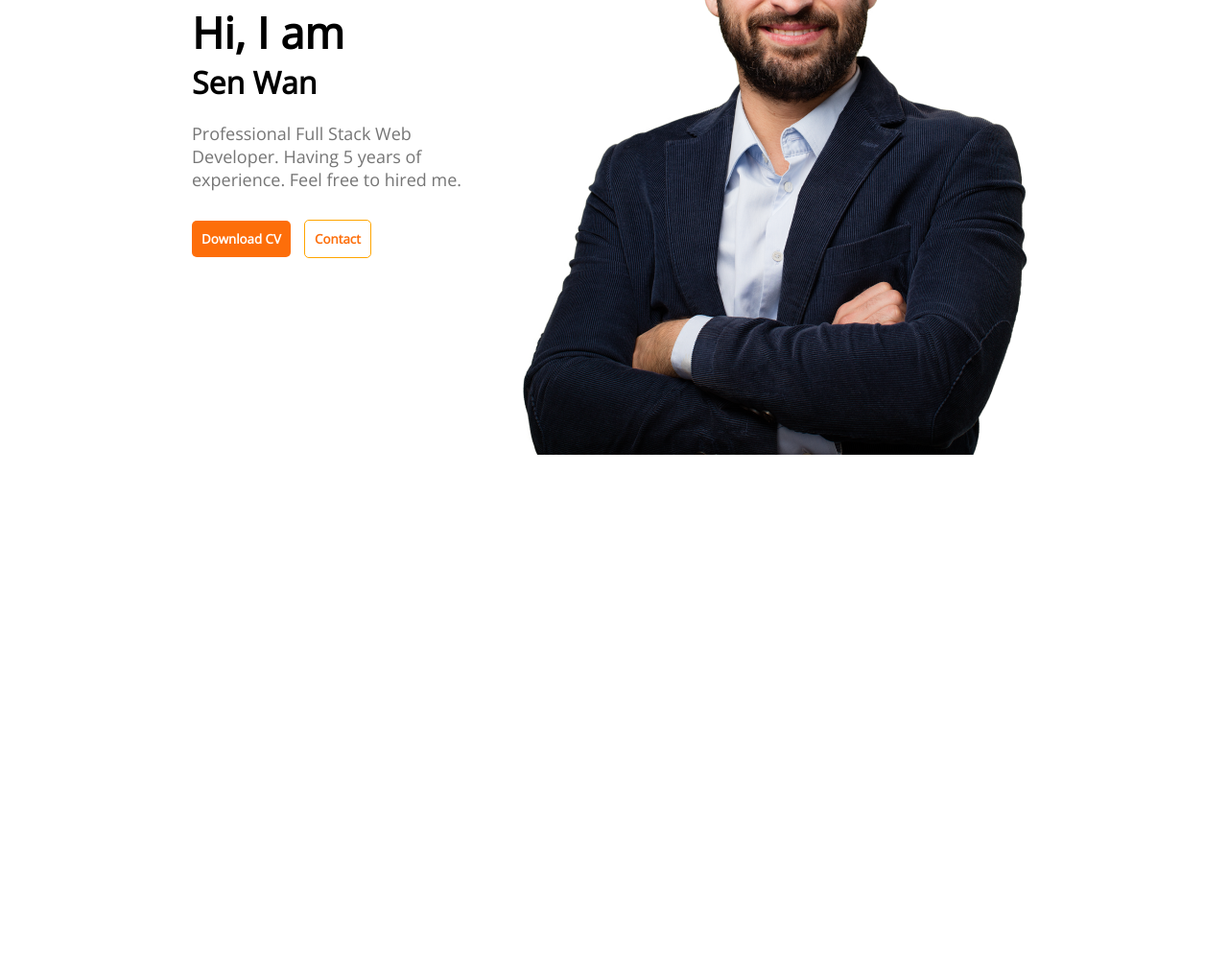
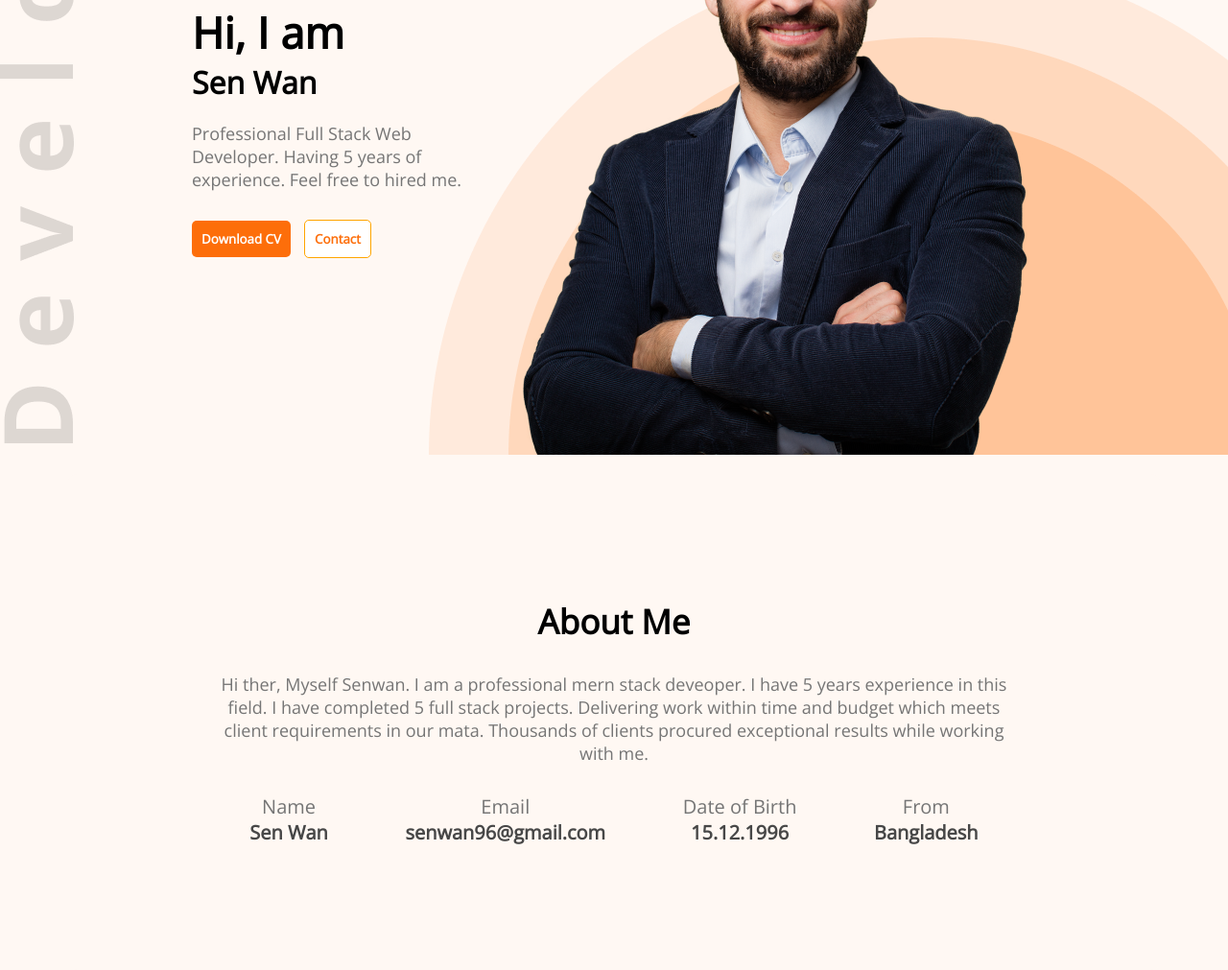
Before and after one commit to SenWan/developer-portfolio, a plain HTML site: page index.html in a window 1280 px wide. Shown: the part 363-1374 px from the top of the page at 96% size. Before the commit the page ends 837 px from the top, so only its background shows below. Drawn offline with nearby package versions, Linux system fonts and the light colour scheme.

Commit message:
about me section completed

```diff
--- a/index.html
+++ b/index.html
@@ -11,7 +11,7 @@
     <title>Developer Portfolio</title>
 </head>
 <body>
-    <header>
+    <header class="header">
         <nav>
             <h2 class="nav-title">SEN<span class="text-primary">WAN</span></h2>
             <ul>
@@ -32,5 +32,31 @@
             <img src="images/hardy.png" alt="">
          </div>
     </header>
+
+    <main>
+        <!-- about me -->
+        <section class="about">
+            <h3 class="section-title">About Me</h3>
+            <p class="section-description">Hi ther, Myself Senwan. I am a professional mern stack deveoper. I have 5 years experience in this field. I have completed 5 full stack projects. Delivering work within time and budget which meets client requirements in our mata. Thousands of clients procured exceptional results while working with me.</p>
+            <div class="about-info-container">
+                <div class="about-info">
+                    <p class="info-title">Name</p>
+                    <p class="info-description">Sen Wan</p>
+                </div>
+                <div class="about-info">
+                    <p class="info-title">Email</p>
+                    <p class="info-description">senwan96@gmail.com</p>
+                </div>
+                <div class="about-info">
+                    <p class="info-title">Date of Birth</p>
+                    <p class="info-description">15.12.1996</p>
+                </div>
+                <div class="about-info">
+                    <p class="info-title">From</p>
+                    <p class="info-description">Bangladesh</p>
+                </div>
+            </div>
+        </section>
+    </main>
 </body>
 </html>
--- a/style.css
+++ b/style.css
@@ -3,10 +3,21 @@
     font-family: 'Open Sans', sans-serif;
 }
 
+body{
+    background-color: #fff8f3;
+}
+
 /* header and navigation styles*/
 
+.header {
+    background: #fff8f3;
+    background-image: url(../images/header_bg.png), url(../images/developer.png);
+    background-repeat: no-repeat;
+    background-position: bottom right, left;
+}
+
 .text-primary{
-    color: #FD6E0A
+    color: #FD6E0A;
 }
 
 .btn-primary{
@@ -76,3 +87,46 @@ nav li{
     cursor: pointer;
     margin-left: 10px;
 }
+
+/* main */
+main{
+    max-width: 1140px;
+    margin: 0 auto;
+}
+
+/* about section */
+.about{
+    margin-top: 20px;
+    background: #fff8f3;
+    border-radius: 10px;
+    padding: 130px 150px;
+    text-align: center;
+}
+
+.section-title{
+    margin-bottom: 30px;
+    font-size: 35px;
+    font-weight: 700;
+}
+
+.section-description{
+    margin-bottom: 30px;
+    color: #757575;
+    font-size: 18px;
+}
+
+.about-info-container{
+    display: flex;
+    justify-content: space-around;
+}
+
+.about .info-title{
+    font-size: 20px;
+    color: #757575;
+}
+
+.info-description{
+    font-weight: 700;
+    font-size: 20px;
+    color: #474747;
+}
```
